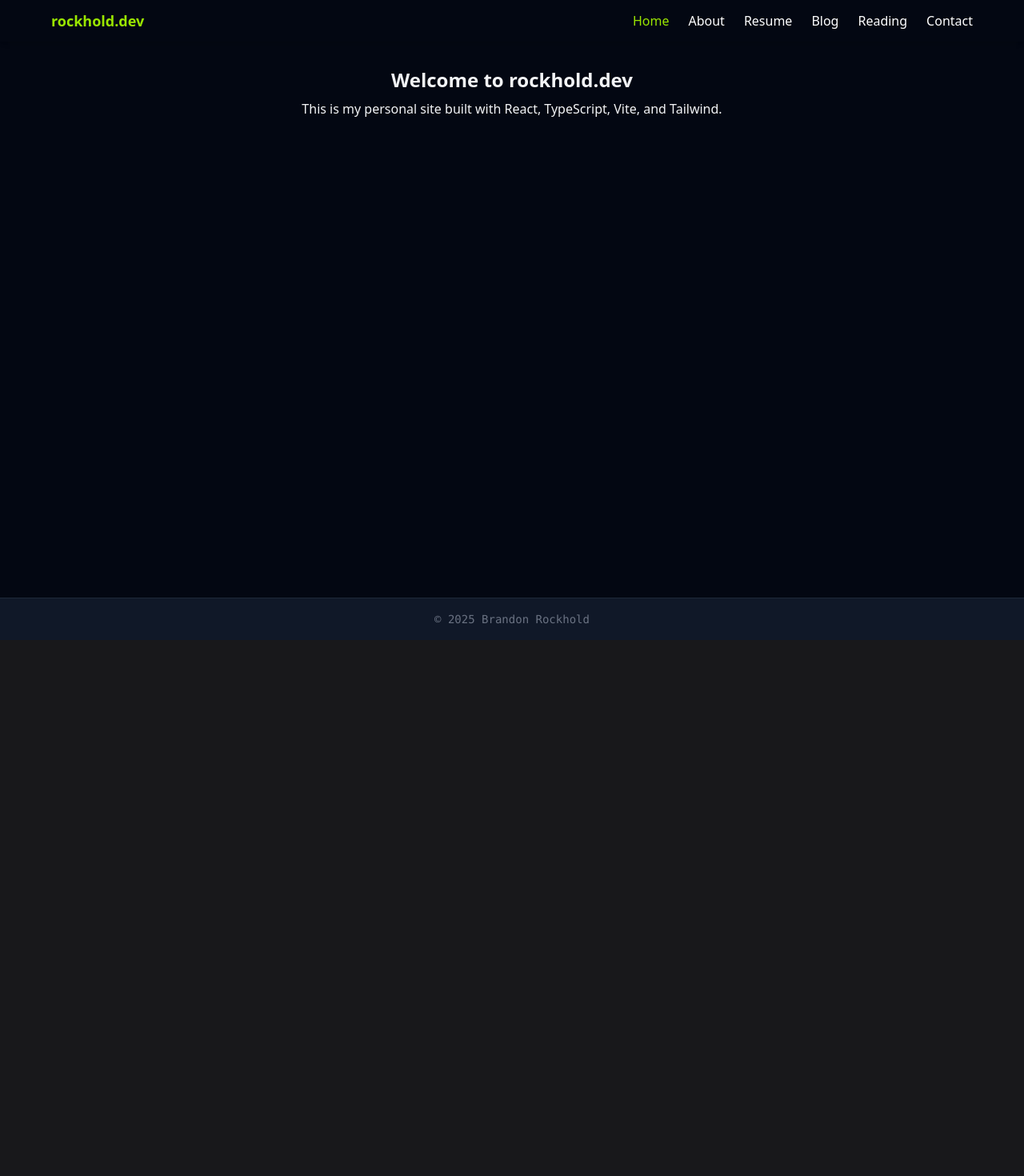
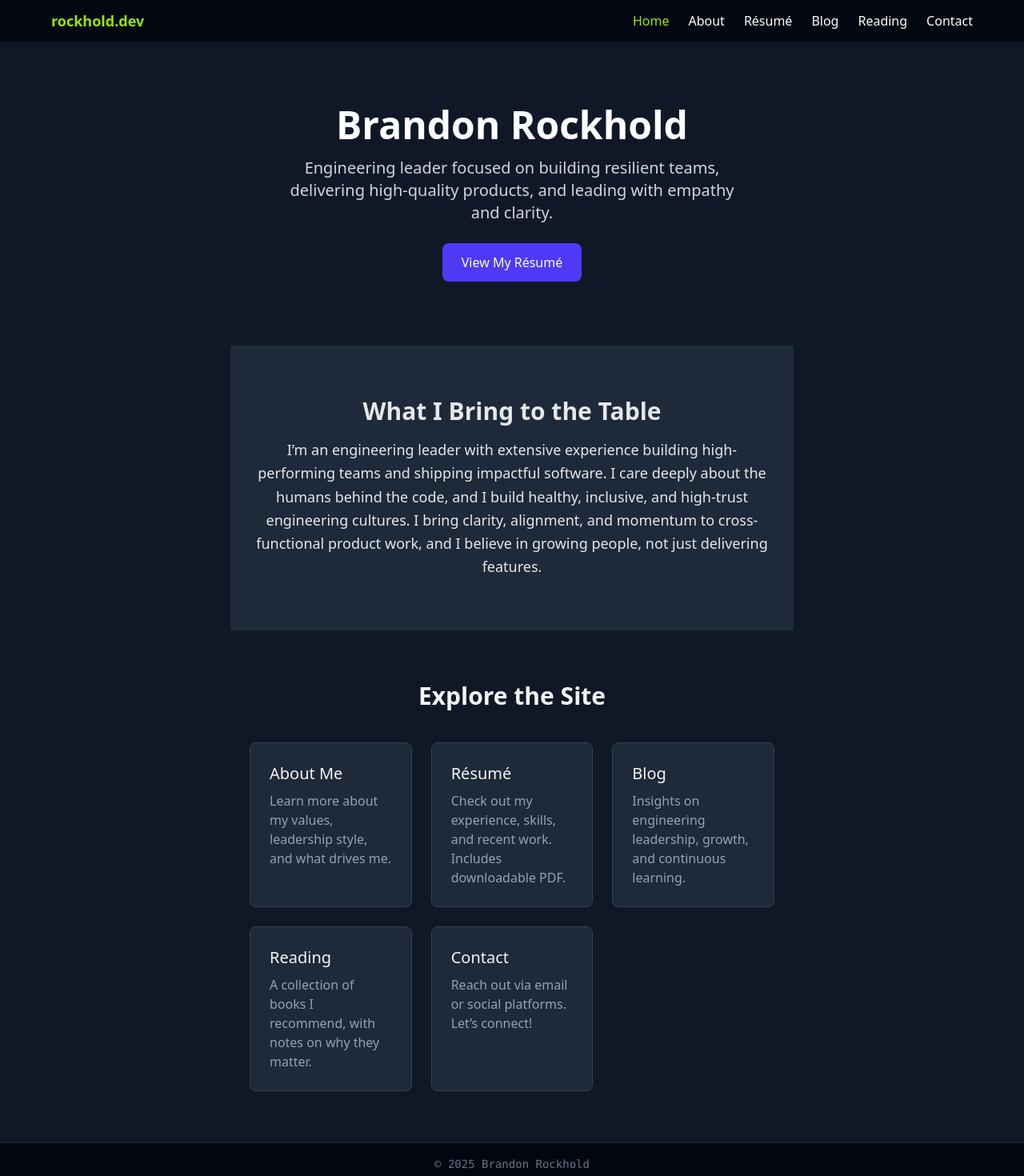
Before and after one commit to rockhold/rockhold-dev, a React (Vite) app: page / in a window 1280 px wide. Shown: the top 1470 px of the page at 80% size. Before the commit the page ends 800 px from the top, so only its background shows below. Built offline with nearby package versions, Linux system fonts and the light colour scheme.

Commit message:
Adding some initial home page content via nav card components

```diff
--- /dev/null
+++ b/src/components/NavCard.tsx
@@ -0,0 +1,32 @@
+import { clsx } from "clsx";
+
+type NavCardProps = {
+  title: string;
+  description: string;
+  href: string;
+  className?: string;
+};
+
+export default function NavCard({
+  title,
+  description,
+  href,
+  className,
+}: NavCardProps) {
+  return (
+    <a
+      href={href}
+      className={clsx(
+        "group bg-gray-800 hover:bg-gray-700 transition rounded-lg p-6 border border-gray-700",
+        className
+      )}
+    >
+      <h3 className="text-xl font-medium mb-2 group-hover:text-yellow-400 transition">
+        {title}
+      </h3>
+      <p className="text-gray-400 group-hover:text-gray-200 transition">
+        {description}
+      </p>
+    </a>
+  );
+}
--- a/src/components/layout/Footer.tsx
+++ b/src/components/layout/Footer.tsx
@@ -1,6 +1,6 @@
 export default function Footer() {
   return (
-    <footer className="bg-gray-900 text-gray-500 text-sm text-center py-4 border-t border-gray-800 font-mono">
+    <footer className="bg-gray-950 text-gray-500 text-sm text-center py-4 border-t border-gray-800 font-mono">
       © {new Date().getFullYear()} Brandon Rockhold
     </footer>
   );
--- a/src/components/layout/Header.tsx
+++ b/src/components/layout/Header.tsx
@@ -6,7 +6,7 @@ import clsx from "clsx";
 const navItems = [
   { label: "Home", href: "/" },
   { label: "About", href: "/about" },
-  { label: "Resume", href: "/resume" },
+  { label: "Résumé", href: "/resume" },
   { label: "Blog", href: "/blog" },
   { label: "Reading", href: "/reading" },
   { label: "Contact", href: "/contact" },
--- a/src/components/layout/Layout.tsx
+++ b/src/components/layout/Layout.tsx
@@ -8,7 +8,7 @@ type LayoutProps = {
 
 export default function Layout({ children }: LayoutProps) {
   return (
-    <div className="flex flex-col min-h-screen font-sans bg-gray-950 text-gray-100">
+    <div className="flex flex-col min-h-screen font-sans bg-gray-900 text-gray-100">
       <Header />
       <main className="flex-grow px-4 sm:px-6 md:px-8 max-w-3xl w-full mx-auto">
         {children}
--- a/src/pages/HomePage.tsx
+++ b/src/pages/HomePage.tsx
@@ -1,11 +1,74 @@
+import NavCard from "../components/NavCard";
+
 export default function HomePage() {
   return (
-    <div className="text-center p-8">
-      <h2 className="text-2xl font-bold">Welcome to rockhold.dev</h2>
-      <p className="mt-2">
-        This is my personal site built with React, TypeScript, Vite, and
-        Tailwind.
-      </p>
-    </div>
+    <>
+      <section className="py-20 px-6 text-center">
+        <h1 className="text-4xl sm:text-5xl font-bold text-white">
+          Brandon Rockhold
+        </h1>
+        <p className="mt-4 text-lg sm:text-xl text-gray-300 max-w-xl mx-auto">
+          Engineering leader focused on building resilient teams, delivering
+          high-quality products, and leading with empathy and clarity.
+        </p>
+        <div className="mt-6">
+          <a
+            href="/resume"
+            className="inline-block px-6 py-3 text-white bg-indigo-600 hover:bg-indigo-500 rounded-lg font-medium transition"
+          >
+            View My Résumé
+          </a>
+        </div>
+      </section>
+      <section className="py-16 px-6 bg-gray-800 text-gray-200">
+        <div className="max-w-3xl mx-auto text-center">
+          <h2 className="text-2xl sm:text-3xl font-semibold mb-4">
+            What I Bring to the Table
+          </h2>
+          <p className="text-md sm:text-lg leading-relaxed">
+            I’m an engineering leader with extensive experience building
+            high-performing teams and shipping impactful software. I care deeply
+            about the humans behind the code, and I build healthy, inclusive,
+            and high-trust engineering cultures. I bring clarity, alignment, and
+            momentum to cross-functional product work, and I believe in growing
+            people, not just delivering features.
+          </p>
+        </div>
+      </section>
+      <section className="py-16 px-6 bg-gray-900 text-gray-100">
+        <div className="max-w-5xl mx-auto">
+          <h2 className="text-2xl sm:text-3xl font-semibold text-center mb-10">
+            Explore the Site
+          </h2>
+          <div className="grid gap-6 sm:grid-cols-2 lg:grid-cols-3">
+            <NavCard
+              title="About Me"
+              href="/about"
+              description="Learn more about my values, leadership style, and what drives me."
+            />
+            <NavCard
+              title="Résumé"
+              href="/resume"
+              description="Check out my experience, skills, and recent work. Includes downloadable PDF."
+            />
+            <NavCard
+              title="Blog"
+              href="/blog"
+              description="Insights on engineering leadership, growth, and continuous learning."
+            />
+            <NavCard
+              title="Reading"
+              href="/reading"
+              description="A collection of books I recommend, with notes on why they matter."
+            />
+            <NavCard
+              title="Contact"
+              href="/contact"
+              description="Reach out via email or social platforms. Let’s connect!"
+            />
+          </div>
+        </div>
+      </section>
+    </>
   );
 }
--- a/src/pages/ResumePage.tsx
+++ b/src/pages/ResumePage.tsx
@@ -1,8 +1,8 @@
 export default function ResumePage() {
   return (
     <div className="text-center p-8">
-      <h2 className="text-2xl font-bold">Resume</h2>
-      <p className="mt-2">This page will host my resume.</p>
+      <h2 className="text-2xl font-bold">Résumé</h2>
+      <p className="mt-2">This page will host my résumé.</p>
     </div>
   );
 }
```
